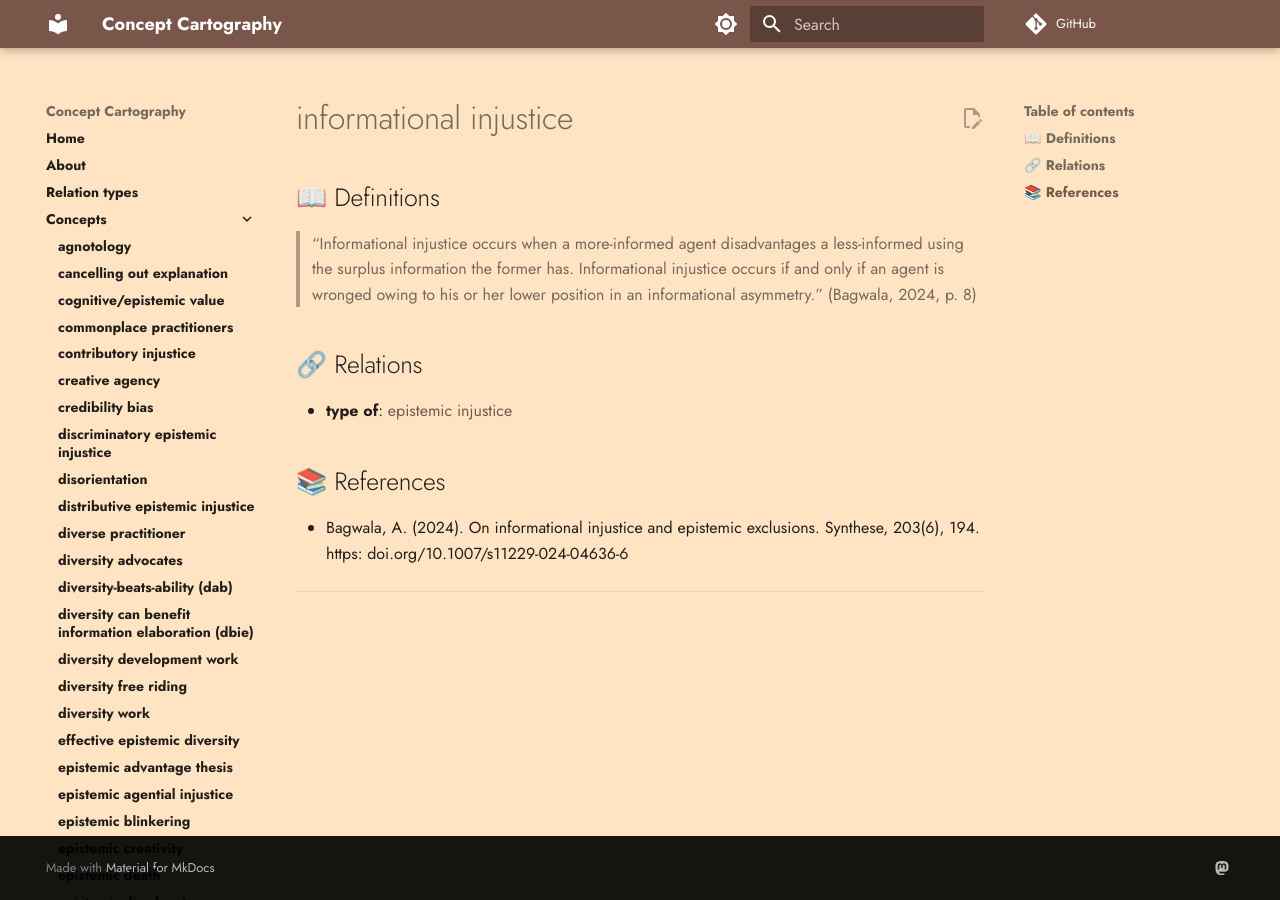
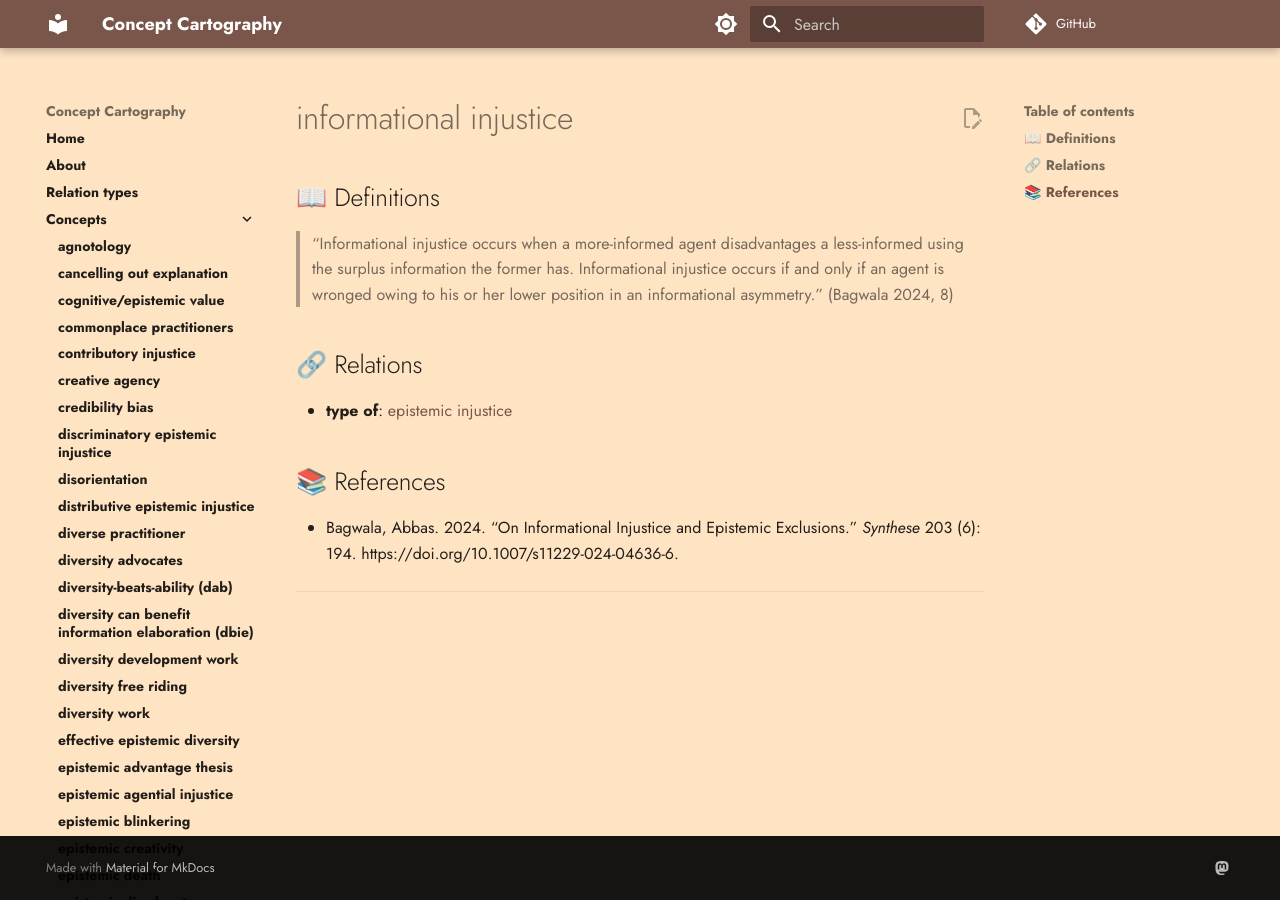
Before and after one commit to conceptcartography/conceptcartography, an MkDocs documentation site: the page built from docs/concepts/informational-injustice.md, in a window 1280 px wide. Built offline with MkDocs 1.6.1 and Material for MkDocs 9.7.7, drawn with Linux system fonts in a browser that asks for light colours; comment, search, counter and statistics services are not loaded; the version menu is left out.

Commit message:
Update reference format

```diff
--- a/docs/concepts/informational-injustice.md
+++ b/docs/concepts/informational-injustice.md
@@ -2,7 +2,7 @@
 
 ## 📖 Definitions
 
-> “Informational injustice occurs when a more-informed agent disadvantages a less-informed using the surplus information the former has. Informational injustice occurs if and only if an agent is wronged owing to his or her lower position in an informational asymmetry.” (Bagwala, 2024, p. 8)
+> “Informational injustice occurs when a more-informed agent disadvantages a less-informed using the surplus information the former has. Informational injustice occurs if and only if an agent is wronged owing to his or her lower position in an informational asymmetry.” (Bagwala 2024, 8)
 
 ## 🔗 Relations
 
@@ -10,7 +10,7 @@
 
 ## 📚 References
 
-- Bagwala, A. (2024). On informational injustice and epistemic exclusions. Synthese, 203(6), 194. https: doi.org/10.1007/s11229-024-04636-6
+- Bagwala, Abbas. 2024. “On Informational Injustice and Epistemic Exclusions.” _Synthese_ 203 (6): 194. https://doi.org/10.1007/s11229-024-04636-6.
 
 ---
 
```
